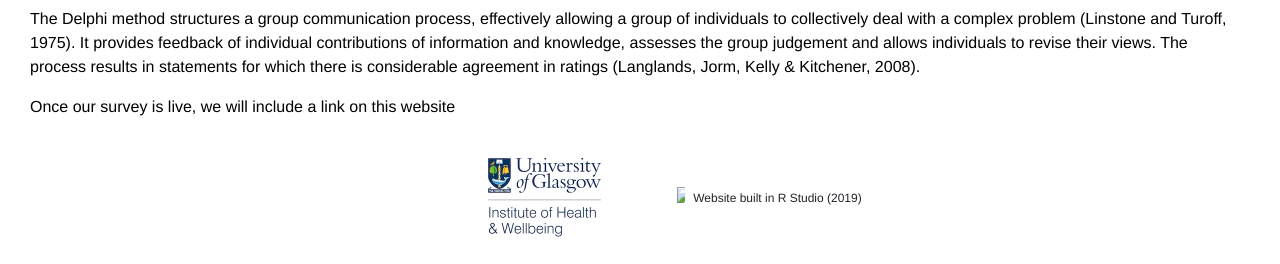
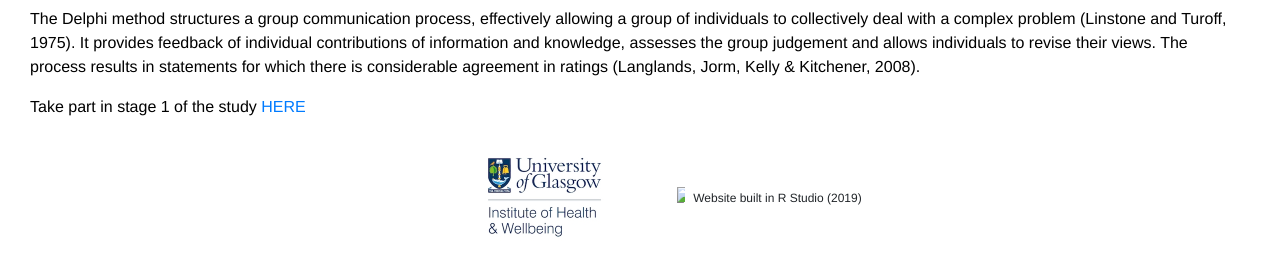
Before and after one commit to sallan2/delphi, a plain HTML site: page delphi.html in a window 1280 px wide. Shown: the part 547-811 px from the top of the page. Drawn offline with nearby package versions, Linux system fonts and the light colour scheme; a web font is replaced by a local one.

Commit message:
updated website

```diff
--- a/delphi.html
+++ b/delphi.html
@@ -55,9 +55,10 @@
 
 <p>The Delphi method structures a group communication process, effectively allowing a group of individuals to collectively deal with a complex problem (Linstone and Turoff, 1975).
 
-It provides feedback of individual contributions of information and knowledge, assesses the group judgement and allows individuals to revise their views. The process results in statements for which there is considerable agreement in ratings (Langlands, Jorm, Kelly & Kitchener, 2008).</p>
+It provides feedback of individual contributions of information and knowledge, assesses the group judgement and allows individuals to revise their views. The process results in statements for which there is considerable agreement in ratings (Langlands, Jorm, Kelly & Kitchener, 2008).
+</p>
 
-<p>Once our survey is live, we will include a link on this website</p>
+<p>Take part in stage 1 of the study <a href="https://glasgow-research.onlinesurveys.ac.uk/delphi-study">HERE</a></p>
 
 
 
```
Also changed, not shown: index.html (+3 -1 lines).
